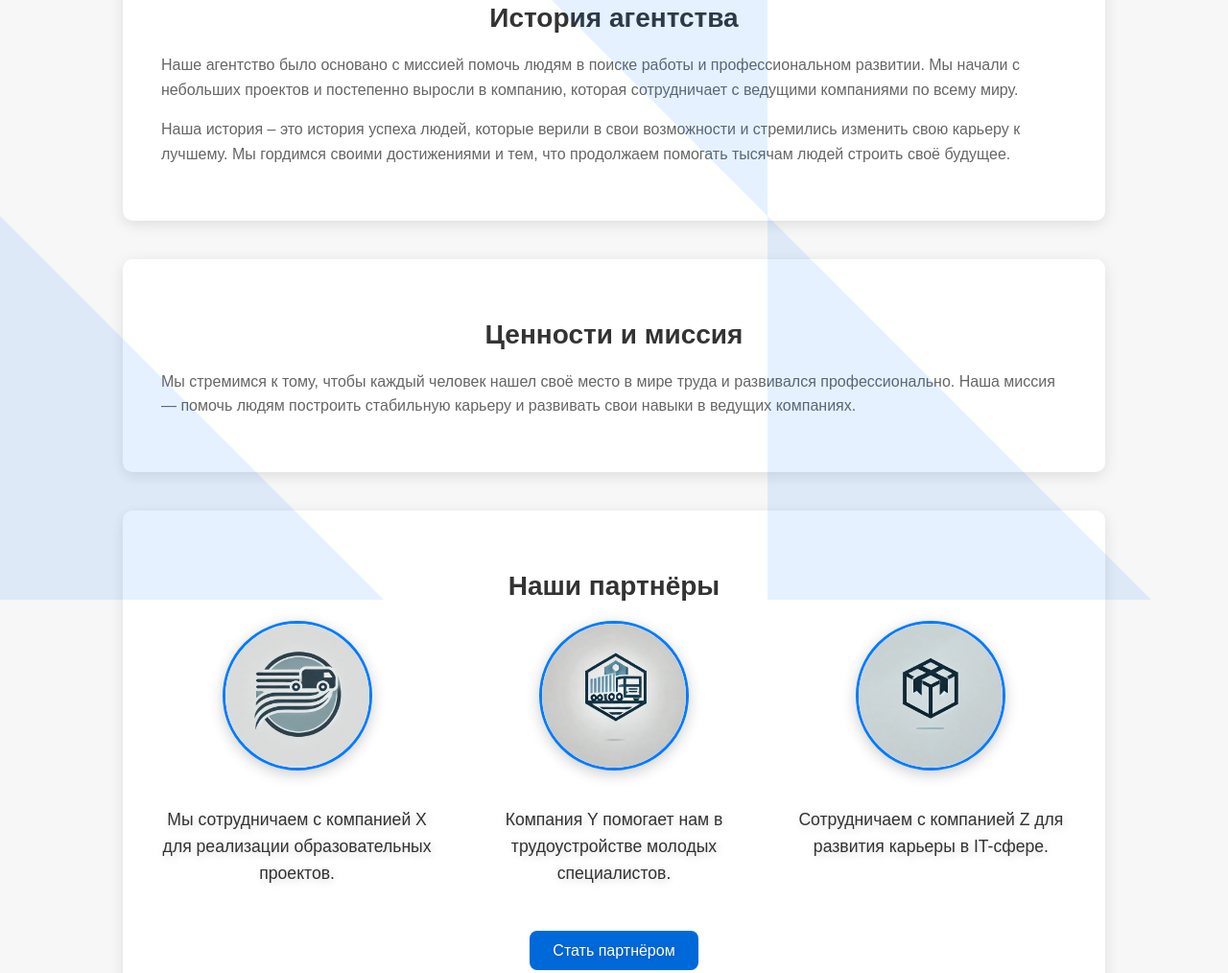
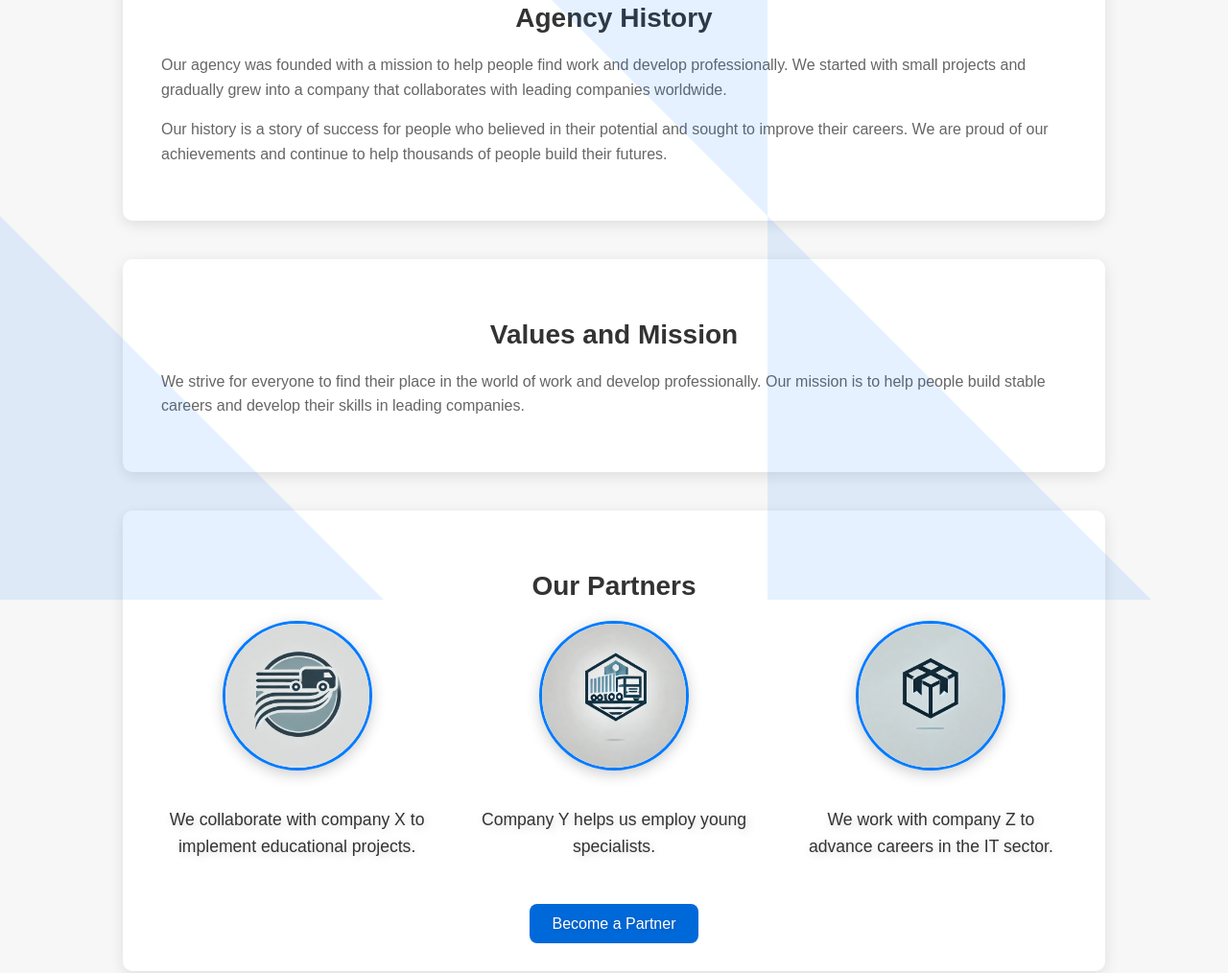
Before and after one commit to CyberAdventurer/NewSite1, a plain HTML site: page about/index.html in a window 1280 px wide. Shown: the part 175-1189 px from the top of the page at 96% size. Drawn offline with nearby package versions, Linux system fonts and the light colour scheme.

Commit message:
added second translations

```diff
--- a/about/index.html
+++ b/about/index.html
@@ -36,11 +36,11 @@
                 </div>
                 <div class="language-option" onclick="commonSetLanguage('ua')">
                     <img src="../assets/common/img/flags/ua.png" alt="UA" class="flag"> <!-- Флаг Украины -->
-                    <span>Украинский</span>
+                    <span>Українська</span>
                 </div>
                 <div class="language-option" onclick="commonSetLanguage('pl')">
                     <img src="../assets/common/img/flags/pl.png" alt="PL" class="flag"> <!-- Флаг Польши -->
-                    <span>Poland</span>
+                    <span>Polski</span>
                 </div>
             </div>
         </div>
@@ -60,60 +60,57 @@
     <main>
         <!-- Блок с историей агентства -->
         <section class="about-history">
-            <h2>История агентства</h2>
-            <p>Наше агентство было основано с миссией помочь людям в поиске работы и профессиональном развитии. Мы начали с небольших проектов и постепенно выросли в компанию, которая сотрудничает с ведущими компаниями по всему миру.</p>
-            <p>Наша история – это история успеха людей, которые верили в свои возможности и стремились изменить свою карьеру к лучшему. Мы гордимся своими достижениями и тем, что продолжаем помогать тысячам людей строить своё будущее.</p>
+            <h2 id="about-history-title">История агентства</h2>
+            <p id="about-history-text-1">Наше агентство было основано с миссией помочь людям в поиске работы и профессиональном развитии. Мы начали с небольших проектов и постепенно выросли в компанию, которая сотрудничает с ведущими компаниями по всему миру.</p>
+            <p id="about-history-text-2">Наша история – это история успеха людей, которые верили в свои возможности и стремились изменить свою карьеру к лучшему. Мы гордимся своими достижениями и тем, что продолжаем помогать тысячам людей строить своё будущее.</p>
         </section>
 
         <!-- Блок с ценностями и миссией -->
         <section class="about-values-mission">
-            <h2>Ценности и миссия</h2>
-            <p>Мы стремимся к тому, чтобы каждый человек нашел своё место в мире труда и развивался профессионально. Наша миссия — помочь людям построить стабильную карьеру и развивать свои навыки в ведущих компаниях.</p>
+            <h2 id="about-values-title">Ценности и миссия</h2>
+            <p id="about-values-text">Мы стремимся к тому, чтобы каждый человек нашел своё место в мире труда и развивался профессионально. Наша миссия — помочь людям построить стабильную карьеру и развивать свои навыки в ведущих компаниях.</p>
         </section>
 
         <section class="about-partners">
-            <h2>Наши партнёры</h2>
+            <h2 id="about-partners-title">Наши партнёры</h2>
             <div class="partners-logos">
                 <div class="partner">
                     <img src="../assets/partnersAssets/img/partner1.webp" alt="Логотип партнёра 1">
-                    <p>Мы сотрудничаем с компанией X для реализации образовательных проектов.</p>
+                    <p id="partner-1-text">Мы сотрудничаем с компанией X для реализации образовательных проектов.</p>
                 </div>
                 <div class="partner">
                     <img src="../assets/partnersAssets/img/partner2.webp" alt="Логотип партнёра 2">
-                    <p>Компания Y помогает нам в трудоустройстве молодых специалистов.</p>
+                    <p id="partner-2-text">Компания Y помогает нам в трудоустройстве молодых специалистов.</p>
                 </div>
                 <div class="partner">
                     <img src="../assets/partnersAssets/img/partner3.webp" alt="Логотип партнёра 3">
-                    <p>Сотрудничаем с компанией Z для развития карьеры в IT-сфере.</p>
+                    <p id="partner-3-text">Сотрудничаем с компанией Z для развития карьеры в IT-сфере.</p>
                 </div>
             </div>
               <!-- Кнопка для открытия формы -->
             <div class="partners-cta">
-                <a href="javascript:void(0)" class="btn" onclick="toggleForm()">Стать партнёром</a>
+                <a href="javascript:void(0)" class="btn" id="partners-cta-button" onclick="toggleForm()">Стать партнёром</a>
             </div>
         </section>
 
-
-
         <!-- Форма для партнёров (скрыта по умолчанию) -->
         <div class="partner-form" id="partnerForm">
-            <h3>Форма для партнёров</h3>
+            <h3 id="partner-form-title">Форма для партнёров</h3>
             <form action="https://formspree.io/f/xeojwpzz" method="POST">
-                <label for="name">Имя:</label>
-                <input type="text" id="name" name="name" placeholder="Ваше имя" required>
+                <label for="name" id="form-name-label">Имя:</label>
+                <input type="text" id="partner-form-name" name="name" placeholder="Ваше имя" required>
 
-                <label for="email">Email:</label>
-                <input type="email" id="email" name="email" placeholder="Ваш email" required>
+                <label for="email" id="form-email-label">Email:</label>
+                <input type="email" id="partner-form-email" name="email" placeholder="Ваш email" required>
 
-                <label for="message">Сообщение:</label>
-                <textarea id="message" name="message" placeholder="Ваше сообщение" required></textarea>
+                <label for="message" id="form-message-label">Сообщение:</label>
+                <textarea id="partner-form-message" name="message" placeholder="Ваше сообщение" required></textarea>
 
-                <button type="submit" class="btn">Отправить</button>
+                <button type="submit" class="btn" id="form-submit-button">Отправить</button>
             </form>
-            <p id="form-message" style="color: red; display: none;">Ошибка при отправке формы. Попробуйте снова!</p>
+            <p id="form-error-message" style="color: red; display: none;">Ошибка при отправке формы. Попробуйте снова!</p>
         </div>
     </main>
-
 
     <footer>
         <p id="footer-link">&copy; 2024 Мой Сайт. Все права защищены.</p>
--- a/assets/aboutAssets/js/script.js
+++ b/assets/aboutAssets/js/script.js
@@ -7,3 +7,69 @@ function toggleForm() {
         form.classList.add("active");
     }
 }
+
+// Функция для загрузки перевода для страницы "О нас"
+function aboutLoadLanguage(languageCode) {
+    let jsonPath = `../assets/aboutAssets/json/${languageCode}.json`;
+
+    fetch(jsonPath)
+        .then(response => {
+            if (!response.ok) {
+                throw new Error("Ошибка загрузки файла перевода");
+            }
+            return response.json();
+        })
+        .then(data => {
+            if (data) {
+                // Обновляем заголовки и текст на странице
+                document.getElementById("about-history-title").textContent = data["about-history-title"];
+                document.getElementById("about-history-text-1").textContent = data["about-history-text-1"];
+                document.getElementById("about-history-text-2").textContent = data["about-history-text-2"];
+
+                document.getElementById("about-values-title").textContent = data["about-values-title"];
+                document.getElementById("about-values-text").textContent = data["about-values-text"];
+
+                document.getElementById("about-partners-title").textContent = data["about-partners-title"];
+                document.getElementById("partner-1-text").textContent = data["partner-1-text"];
+                document.getElementById("partner-2-text").textContent = data["partner-2-text"];
+                document.getElementById("partner-3-text").textContent = data["partner-3-text"];
+
+                document.getElementById("partners-cta-button").textContent = data["partners-cta"];
+
+                // Обновляем форму для партнёров
+                document.getElementById("partner-form-title").textContent = data["partner-form-title"];
+                document.getElementById("form-name-label").textContent = data["partner-form-name"];
+                document.getElementById("form-email-label").textContent = data["partner-form-email"];
+                document.getElementById("form-message-label").textContent = data["partner-form-message"];
+                document.getElementById("form-submit-button").textContent = data["partner-form-submit"];
+                document.getElementById("form-error-message").textContent = data["partner-form-error"];
+                document.getElementById("partner-form-name").placeholder = data["partner-form-name"];
+                document.getElementById("partner-form-email").placeholder = data["partner-form-email"];
+                document.getElementById("partner-form-message").placeholder = data["partner-form-message"];
+
+            } else {
+                console.error("Некорректные данные в JSON:", data);
+            }
+        })
+        .catch(error => {
+            console.error("Ошибка при загрузке JSON:", error);
+        });
+}
+
+// Функция для сохранения выбранного языка и загрузки перевода
+function commonSetLanguage(languageCode) {
+    localStorage.setItem("language", languageCode);
+    commonLoadLanguage(languageCode);  // Обновляем язык для шапки и футера
+    aboutLoadLanguage(languageCode);   // Обновляем контент страницы "О нас"
+}
+
+
+// Проверяем, если функция aboutLoadLanguage существует и загружаем язык
+if (typeof aboutLoadLanguage === "function") {
+    const savedLanguage = localStorage.getItem("language");
+    if (savedLanguage) {
+        aboutLoadLanguage(savedLanguage);
+    } else {
+        aboutLoadLanguage('ru'); // Язык по умолчанию
+    }
+}
--- /dev/null
+++ b/assets/aboutAssets/json/en.json
@@ -0,0 +1,22 @@
+{
+    "about-history-title": "Agency History",
+    "about-history-text-1": "Our agency was founded with a mission to help people find work and develop professionally. We started with small projects and gradually grew into a company that collaborates with leading companies worldwide.",
+    "about-history-text-2": "Our history is a story of success for people who believed in their potential and sought to improve their careers. We are proud of our achievements and continue to help thousands of people build their futures.",
+
+    "about-values-title": "Values and Mission",
+    "about-values-text": "We strive for everyone to find their place in the world of work and develop professionally. Our mission is to help people build stable careers and develop their skills in leading companies.",
+
+    "about-partners-title": "Our Partners",
+    "partner-1-text": "We collaborate with company X to implement educational projects.",
+    "partner-2-text": "Company Y helps us employ young specialists.",
+    "partner-3-text": "We work with company Z to advance careers in the IT sector.",
+
+    "partners-cta": "Become a Partner",
+
+    "partner-form-title": "Partner Form",
+    "partner-form-name": "Name:",
+    "partner-form-email": "Email:",
+    "partner-form-message": "Message:",
+    "partner-form-submit": "Submit",
+    "partner-form-error": "Error submitting the form. Please try again!"
+}
--- /dev/null
+++ b/assets/aboutAssets/json/ru.json
@@ -0,0 +1,22 @@
+{
+    "about-history-title": "История агентства",
+    "about-history-text-1": "Наше агентство было основано с миссией помочь людям в поиске работы и профессиональном развитии. Мы начали с небольших проектов и постепенно выросли в компанию, которая сотрудничает с ведущими компаниями по всему миру.",
+    "about-history-text-2": "Наша история – это история успеха людей, которые верили в свои возможности и стремились изменить свою карьеру к лучшему. Мы гордимся своими достижениями и тем, что продолжаем помогать тысячам людей строить своё будущее.",
+
+    "about-values-title": "Ценности и миссия",
+    "about-values-text": "Мы стремимся к тому, чтобы каждый человек нашел своё место в мире труда и развивался профессионально. Наша миссия — помочь людям построить стабильную карьеру и развивать свои навыки в ведущих компаниях.",
+
+    "about-partners-title": "Наши партнёры",
+    "partner-1-text": "Мы сотрудничаем с компанией X для реализации образовательных проектов.",
+    "partner-2-text": "Компания Y помогает нам в трудоустройстве молодых специалистов.",
+    "partner-3-text": "Сотрудничаем с компанией Z для развития карьеры в IT-сфере.",
+
+    "partners-cta": "Стать партнёром",
+
+    "partner-form-title": "Форма для партнёров",
+    "partner-form-name": "Имя:",
+    "partner-form-email": "Email:",
+    "partner-form-message": "Сообщение:",
+    "partner-form-submit": "Отправить",
+    "partner-form-error": "Ошибка при отправке формы. Попробуйте снова!"
+}
```
Also changed, not shown: assets/aboutAssets/json/pl.json (added, +22 -0 lines), assets/aboutAssets/json/ua.json (added, +22 -0 lines), assets/homeAssets/js/script.js (+10 -0 lines), contact/index.html (+1 -1 lines), faq/index.html (+1 -1 lines), index.html (+1 -1 lines), partners/index.html (+1 -1 lines), privacy/index.html (+1 -1 lines), services/index.html (+1 -1 lines).
